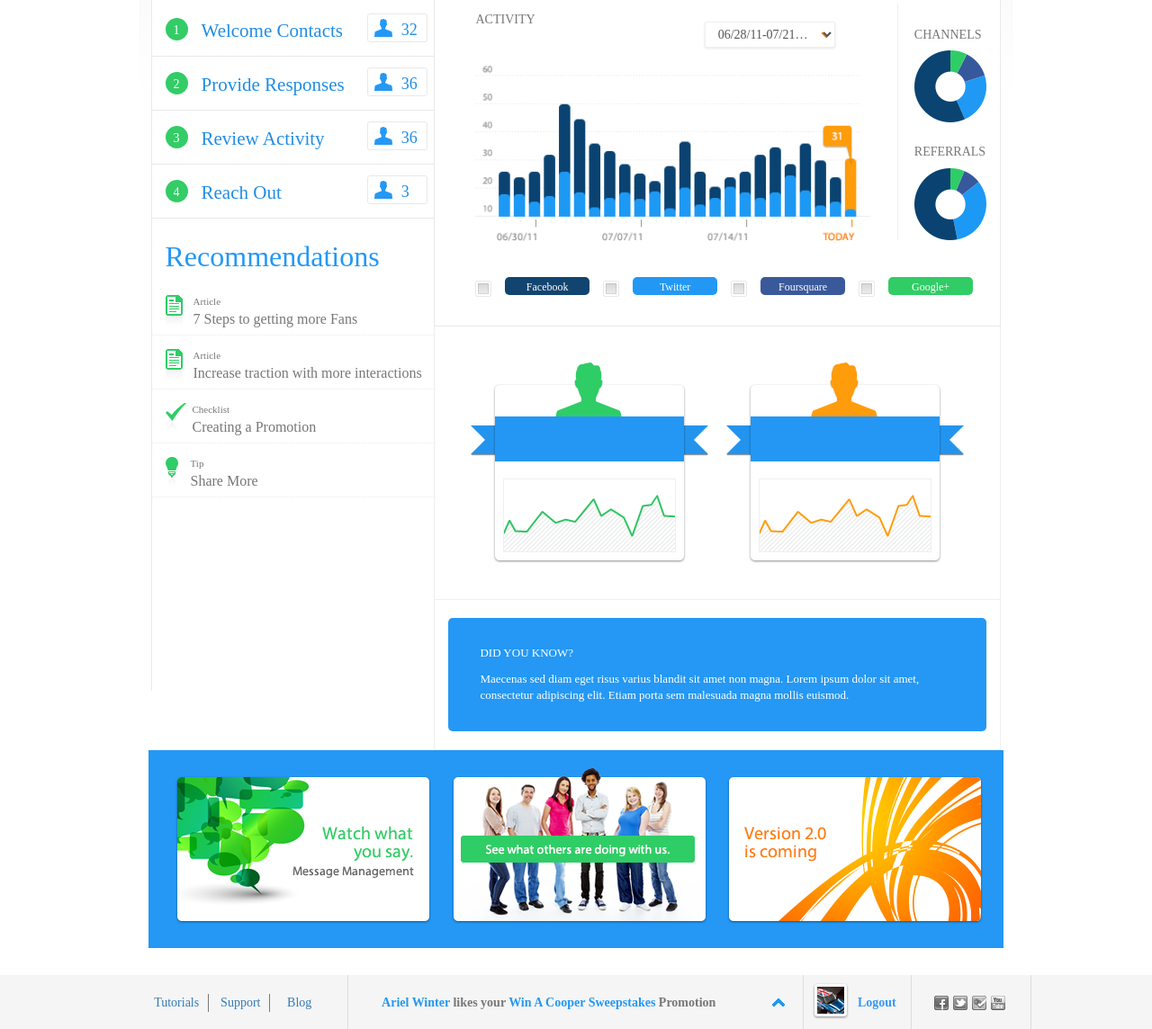
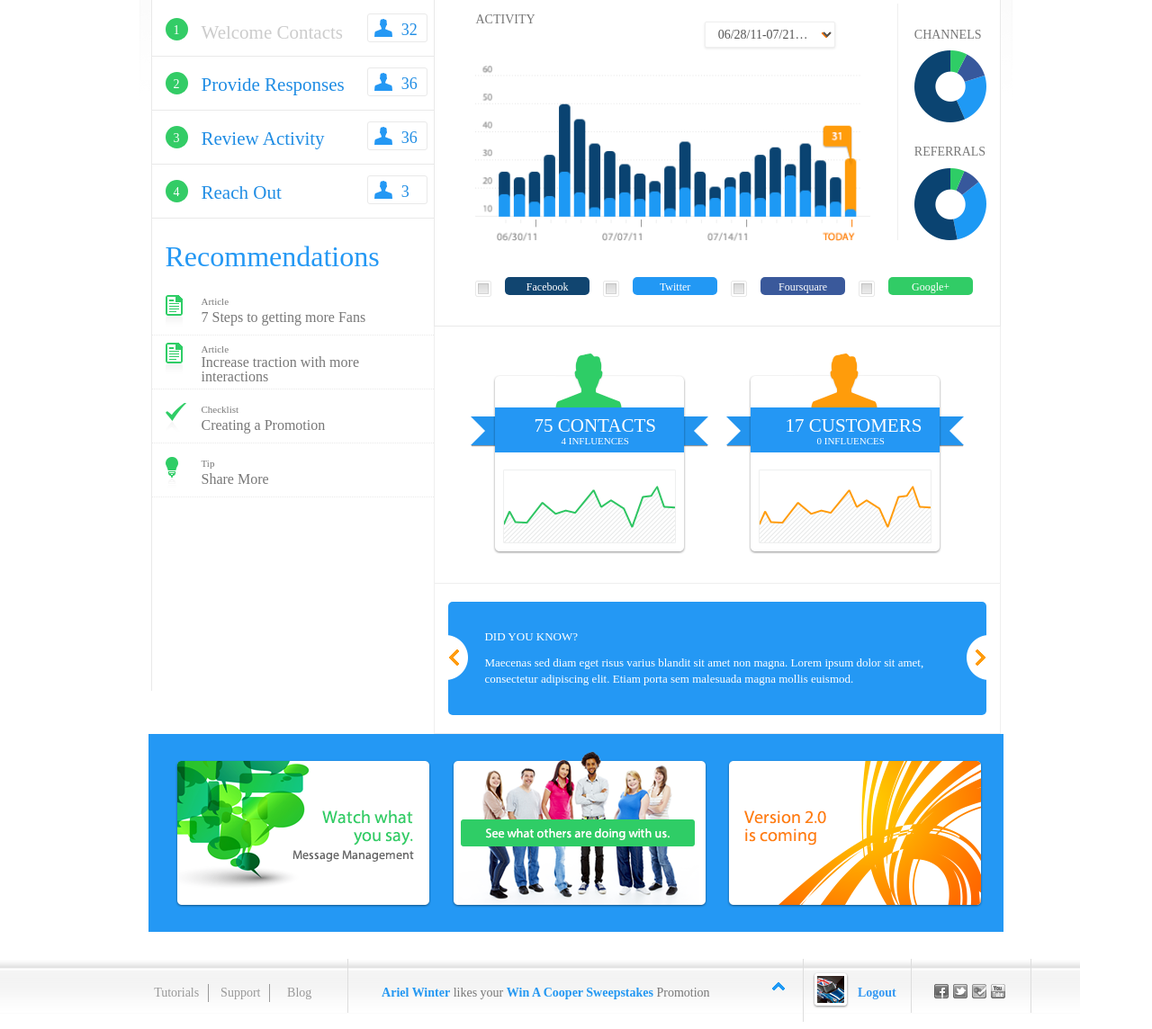
Before and after one commit to kristiwalker/j586-project1-v2, a plain HTML site: page index.html in a window 1280 px wide. Shown: the part 407-1551 px from the top of the page at 90% size. Drawn offline with nearby package versions, Linux system fonts and the light colour scheme.

Commit message:
just changing tasks to gray

```diff
--- a/css/sprites-buttons.css
+++ b/css/sprites-buttons.css
@@ -39,7 +39,7 @@
 	background-position: -42px -243px ;
 	width: 16px;
 	height: 16px;
-	margin-top:23px;
+	margin-top:28px;
 	float:left;
 	margin-right:5px;
 	margin-left:10px;
@@ -49,7 +49,7 @@
 	background-position: -43px -189px ;
 	width: 16px;
 	height: 16px;
-	margin-top:23px;
+	margin-top:28px;
 	float:left;
 	margin-right:5px;
 }
@@ -58,7 +58,7 @@
 	background-position: -41px -141px ;
 	width: 16px;
 	height: 16px;
-	margin-top:23px;
+	margin-top:28px;
 	float:left;
 	margin-right:5px;
 }
@@ -67,7 +67,7 @@
 	background-position: -43px -93px ;
 	width: 16px;
 	height: 16px;
-	margin-top:23px;
+	margin-top:28px;
 	float:left;
 	margin-right:5px;
 }
--- a/css/styles.css
+++ b/css/styles.css
@@ -88,6 +88,16 @@ h7{
     border: 1px solid;
     border-radius: 5px;
     border-color:transparent;
+}
+
+.marker-display{
+    display:block;
+}
+.marker{
+    display:inline-block;
+    position:absolute;
+    top:100px;
+    left:38px;
 }
 
 #tfheader{
@@ -187,23 +197,6 @@ h7{
     margin-top:10px;
 }
 
-
-.section {
-    background:none;
-}
-.layer {
-    background:none;
-}
-.section:hover img {
-    border:2px solid #333;
-    text-decoration: none;
-}
-.section:hover .layer {
-    border:2px solid #F90;
-    text-decoration: none;
-
-}
-
 .circle{
     width: 25px;
     height: 25px;
@@ -216,6 +209,12 @@ h7{
     color:white;
     float:left;
     margin-top:17px;
+}
+
+.welcome-font{
+    color:#cccccc;
+    font-size:21px;
+    padding-top:18px;
 }
 
 .welcome-contacts{
@@ -272,6 +271,15 @@ h7{
     padding-top:15px;
 }
 
+.article-2{
+    padding-right:10px;
+    padding-top:8px;
+}
+
+article-3{
+    margin-top:-10px;
+}
+
 .hidden-col{
     border-bottom:none;
     padding-top:15px;
@@ -289,7 +297,7 @@ h7{
 .rec-lg-text{
     font-size:16px;
     color:#777777;
-    line-height:1px;
+    margin-top:-12px;
 }
 
 .recommend-icons{
@@ -404,21 +412,26 @@ input[type="checkbox"]:checked + label span {
 .line-graph{
     border:1px solid #efefef;
     border-top:none;
-    padding-top:40px;
-    padding-bottom:40px;
+    padding-top:20px;
+    padding-bottom:20px;
     bottom-border:none;
 }
 .contacts-display{
     display:block;
+    height:225px;
+    margin-top:10px;
+    margin-bottom:10px;
 }
 .contacts{
     display:inline-block;
-    left:20px;
+    position:absolute;
+    left:35px;
+
 }
 
 .customers{
     display:block;
-    left:20px;
+    left:35px;
 }
 .ribbon-display{
     display:block;
@@ -429,7 +442,7 @@ input[type="checkbox"]:checked + label span {
    height: 50px;
    display:inline-block;
    position:absolute;
-   left:17px;
+   right:0.15em;
    top:60px;
    font-size: 14px!important;
    background: #2497f4;
@@ -463,7 +476,7 @@ input[type="checkbox"]:checked + label span {
 .rib:before {
     display:inline-block;
     position:absolute;
-   left: -10px;
+   left: -25px;
    border-right-width: 1.1em;
    border-left-color: transparent;
    -webkit-box-shadow: rgba(000,000,000,0.4) 1px 1px 1px;
@@ -475,7 +488,7 @@ input[type="checkbox"]:checked + label span {
 .rib:after {
    display:inline-block;
    position:absolute;
-   right: 30px;
+   right: -25px;
    border-left-width: 1.1em;
    border-right-color: transparent;
    -webkit-box-shadow: rgba(000,000,000,0.4) -1px 1px 1px;
@@ -488,46 +501,54 @@ input[type="checkbox"]:checked + label span {
 .contacts-head{
     font-size:21px;
     text-align:center;
+    display:inline-block;
     color:white;
     font-weight:normal;
     position:absolute;
-    padding-top:70px;
-    padding-left:45px;
+    z-index:2;
+    top:65px;
+    left:45px;
+
 }
 .contacts-deck{
     font-size:11px;
     text-align:center;
     position:absolute;
-    padding-top:95px;
-    padding-left:75px;
     color:white;
     font-weight:normal;
+    z-index:2;
+    top:90px;
+    left:75px;
+
 }
 .customers-head{
     font-size:21px;
     text-align:center;
     color:white;
     font-weight:normal;
-    position:absolute;
-    padding-top:70px;
-    padding-left:40px;
+    position:absolute;;
+    z-index:2;
+    top:65px;
+    left:40px;
 }
 .customers-deck{
     font-size:11px;
     text-align:center;
     position:absolute;
-    padding-top:95px;
-    padding-left:75px;
     color:white;
     font-weight:normal;
+    z-index:2;
+    top:90px;
+    left:75px;
 }
 
 .blue-box{
     background-color:#2498f4;
     min-height:125px;
-    margin-top:-20px;
-    margin-bottom:-20px;
     border-radius:5px;
+    padding-left:20px;
+    padding-right:20px;
+    display:block;
 }
 
 .blue-box-head{
@@ -539,6 +560,19 @@ input[type="checkbox"]:checked + label span {
     color:white;
     font-size:13px;
     padding:0 20px 20px 20px;
+}
+
+.left-circle{
+    display:inline-block;
+    position:absolute;
+    top:37px;
+    left:0px;
+}
+.right-circle{
+    display:inline-block;
+    position:absolute;
+    top:37px;
+    right:0px;
 }
 
 .ads-background{
@@ -571,7 +605,8 @@ input[type="checkbox"]:checked + label span {
 
 .footer{
     margin-top:30px;
-    background-color:#f5f5f5;
+    background-image:url("footer-background.png");
+    background-repeat:no-repeat;
     min-height:3em;
 }
 
@@ -583,27 +618,28 @@ input[type="checkbox"]:checked + label span {
 
 .body-spacer{
     display:block;
-    height:60px;
+    height:70px;
 
 }
 
 .tutorials{
     display:inline-block;
     position:absolute;
-    top: 21px;
+    top: 28px;
     left:22px;
+    color:#999999;
+    font-size:14px;
 }
 
 .footer-spacer{
     display:inline-block;
-    border-right:1px solid #777777;
+    border-right:1px solid #999999;
     padding-right:10px;
 }
 
 .footer-body{
     font-size:14px;
     color:#777777;
-    font-weight:600;
 }
 .footer-border-right{
     border-right:1px solid #dddddd;
@@ -618,7 +654,7 @@ input[type="checkbox"]:checked + label span {
 .avatar{
     display:inline-block;
     position:absolute;
-    top:9px;
+    top:15px;
     left:10px;
 }
 
@@ -631,6 +667,6 @@ input[type="checkbox"]:checked + label span {
 .logout{
     display:inline-block;
     position:absolute;
-    top:21px;
+    top:28px;
     left:60px;
 }
--- a/index.html
+++ b/index.html
@@ -44,8 +44,9 @@
       <div class="row nav-background">
         <div class="hidden-xs col-sm-12 col-md-2 col-lg-3 nav-left"></div>
         <div class="col-xs-12 col-sm-12 col-md-8 col-lg-6 nav-center">
-            <div class="col-xs-4 col-sm-2 col-md-2 col-lg-2">
+            <div class="col-xs-4 col-sm-2 col-md-2 col-lg-2 marker-display">
               <a href="#" class="dashboard-icon"></a>
+	      <img src="css/images/marker.png" class="marker" alt="marker">
             </div>
             <div class="col-xs-4 col-sm-2 col-md-2 col-lg-2">
               <a href="#" class="customers-icon"></a>
@@ -71,9 +72,7 @@
       <div class="row">
         <div class="hidden-xs col-md-1"></div>
         <div class="col-xs-12 col-md-10 dash">
-          <div class="col-xs-4 hidden-md hidden-lg"></div>
 	  <div class="col-xs-4 col-md-6"><h2>Dashboard</h2></div>
-	  <div class="col-xs-4 hidden-md col-lg-hidden"></div>
           <div class="col-xs-12 col-md-6">
             <div id="tfheader">
               <form id="tfnewsearch" method="get" action="http://www.google.com">
@@ -112,7 +111,7 @@
             <div class="col-xs-12 welcome-contacts section">
               <div class="col-xs-1 circle layer">1</div>
               <div class="col-xs-8 layer">
-                <a href="#"><h6>Welcome Contacts</h6>
+                <a href="#"><p class="welcome-font">Welcome Contacts</p>
               </div>
               <div class="col-xs-2 tasks-number layer">
                 <a href="#" class="man-icon"><h7>32</h7></a>
@@ -151,23 +150,23 @@
 	    </div>
 	    <div class="col-xs-12 welcome-contacts recommend-col recommend-dotted">
 	      <img src="css/images/paper-icon.png" alt="Paper Icon" class="recommend-icons">
-	      <p class="rec-sm-text">Article</p>
-	      <p class="rec-lg-text">7 Steps to getting more Fans</p>
+	      <ul><p class="rec-sm-text">Article</p></ul>
+	      <ul><a href="#"><p class="rec-lg-text">7 Steps to getting more Fans</p></a></ul>
 	    </div>
-	    <div class="col-xs-12 welcome-contacts recommend-col recommend-dotted">
+	    <div class="col-xs-12 welcome-contacts recommend-col recommend-dotted article-2">
 	      <img src="css/images/paper-icon.png" alt="Paper Icon" class="recommend-icons">
-	      <p class="rec-sm-text">Article</p>
-	      <p class="rec-lg-text">Increase traction with more interactions</p>
+	      <ul><p class="rec-sm-text">Article</p></ul>
+	      <ul><a href="#"><p class="rec-lg-text" style="line-height:16px">Increase traction with more interactions</p></a></ul>
 	    </div>
-	    <div class="col-xs-12 welcome-contacts recommend-col recommend-dotted">
+	    <div class="col-xs-12 welcome-contacts recommend-col recommend-dotted article-3">
 	      <img src="css/images/check-icon.png" alt="Check Icon" class="recommend-icons green-check">
-	      <p class="rec-sm-text">Checklist</p>
-	      <p class="rec-lg-text">Creating a Promotion</p>
+	      <ul><p class="rec-sm-text">Checklist</p></ul>
+	      <ul><a href="#"><p class="rec-lg-text">Creating a Promotion</p></a></ul>
 	    </div>
 	    <div class="col-xs-12 welcome-contacts recommend-col recommend-dotted">
 	      <img src="css/images/bulb-icon.png" alt="Bulb Icon" class="recommend-icons green-bulb">
-	      <p class="rec-sm-text">Tip</p>
-	      <p class="rec-lg-text">Share More</p>
+	      <ul><p class="rec-sm-text">Tip</p></ul>
+	      <ul><a href="#"><p class="rec-lg-text">Share More</p></a></ul>
 	    </div>
 	    <div class="col-xs-12 hidden-col"></div>
           </div>
@@ -238,8 +237,9 @@
 	  <!--End analytics-->
 	  <!--LineGraph-->
 	   <div class="col-xs-12 col-md-8 line-graph">
-	    <div class="col-xs-12 col-md-12 contacts-display">
-	      <div class="col-xs-12 col-md-6 contacts">
+	    <div class="col-xs-12 col-md-12">
+	      <div class="col-xs-12 col-md-6 contacts-display">
+		<div class="contacts">
 		  <p class="contacts-head">75 CONTACTS</p>
 		  <p class="contacts-deck">4 INFLUENCES</p>
 		  <img src="css/images/contacts.png" alt="">
@@ -248,13 +248,16 @@
 		      <div class="rib"></div>
 		    </div>
 		</div>
-	      <div class="col-xs-12 col-md-6 customers">
+	      </div>
+	      <div class="col-xs-12 col-md-6 contacts-display">
+		<div class="contacts">
 		  <p class="customers-head">17 CUSTOMERS</p>
 		  <p class="customers-deck">0 INFLUENCES</p>
 		  <img src="css/images/customers.png" alt="">
 		    <div class="ribbon-display">
 		      <div class="ribbon"></div>
 		      <div class="rib"></div>
+		    </div>
 		</div>
 	      </div>
 	    </div>
@@ -266,6 +269,12 @@
 	      Maecenas sed diam eget risus varius blandit sit amet non magna.
 	      Lorem ipsum dolor sit amet, consectetur adipiscing elit. Etiam porta sem malesuada magna mollis euismod.
 	      </p>
+	      <div class="left-circle">
+		<a href="#"> <img src="css/images/left-circle.png" alt="Left Arrow"></a>
+	      </div>
+	      <div class="right-circle">
+		<a href="#"> <img src="css/images/right-circle.png" alt="Left Arrow"></a>
+	      </div>
 	    </div>
 	  </div>
 	</div>
@@ -308,15 +317,15 @@
 	    <div class="col-xs-1 hidden-md hidden-lg"></div>
 	    <div class="col-xs-11 col-md-6 footer-border-right"><!--SEVEN-->
 	      <div class="col-xs-10 col-md-10 body-spacer">
-		<p class="footer-body tutorials"> <a href="#"><span style="color:#2498f2">Ariel Winter</span></a> likes your <a href="#"><span style="color:#2498f2">Win A Cooper Sweepstakes</span></a> Promotion</p>
+		<p class="footer-body tutorials"> <a href="#"><span style="font-weight:600; color:#2498f2">Ariel Winter</span></a> likes your <a href="#"><span style="font-weight:600; color:#2498f2">Win A Cooper Sweepstakes</span></a> Promotion</p>
 	      </div>
 	      <div class="col-xs-1 col-md-2 pull-up tutorials-spacer footer-body-margin">
 		<a href="#" class="pullup"><img src="css/images/pull-up.png"></a>
 	      </div>
 	    </div>
-	    <div class="col-xs-3 col-md-1 body-spacer">
+	    <div class="col-xs-6 col-md-1 body-spacer">
 	      <a href="#" class="avatar"><img src="css/images/avatar.png" alt="avatar"></a>
-	      <p class="logout footer-body" style="color:#3498f2">Logout</p>
+	      <p class="logout footer-body" style="font-weight:600; color:#3498f2">Logout</p>
 	    </div>
 	    <div class="col-xs-6 col-md-2 footer-border-right">
 	      <div class="col-xs-12 footer-border-left social-marign">
```
Also changed, not shown: css/footer-background.png (added), css/images/Status-Bar.png (added), css/images/footer-background.jpg (added), css/images/left-circle.png (added), css/images/marker.png (added), css/images/right-circle.png (added), 1 other file. Lines whose indentation alone changed are shown as unchanged.
